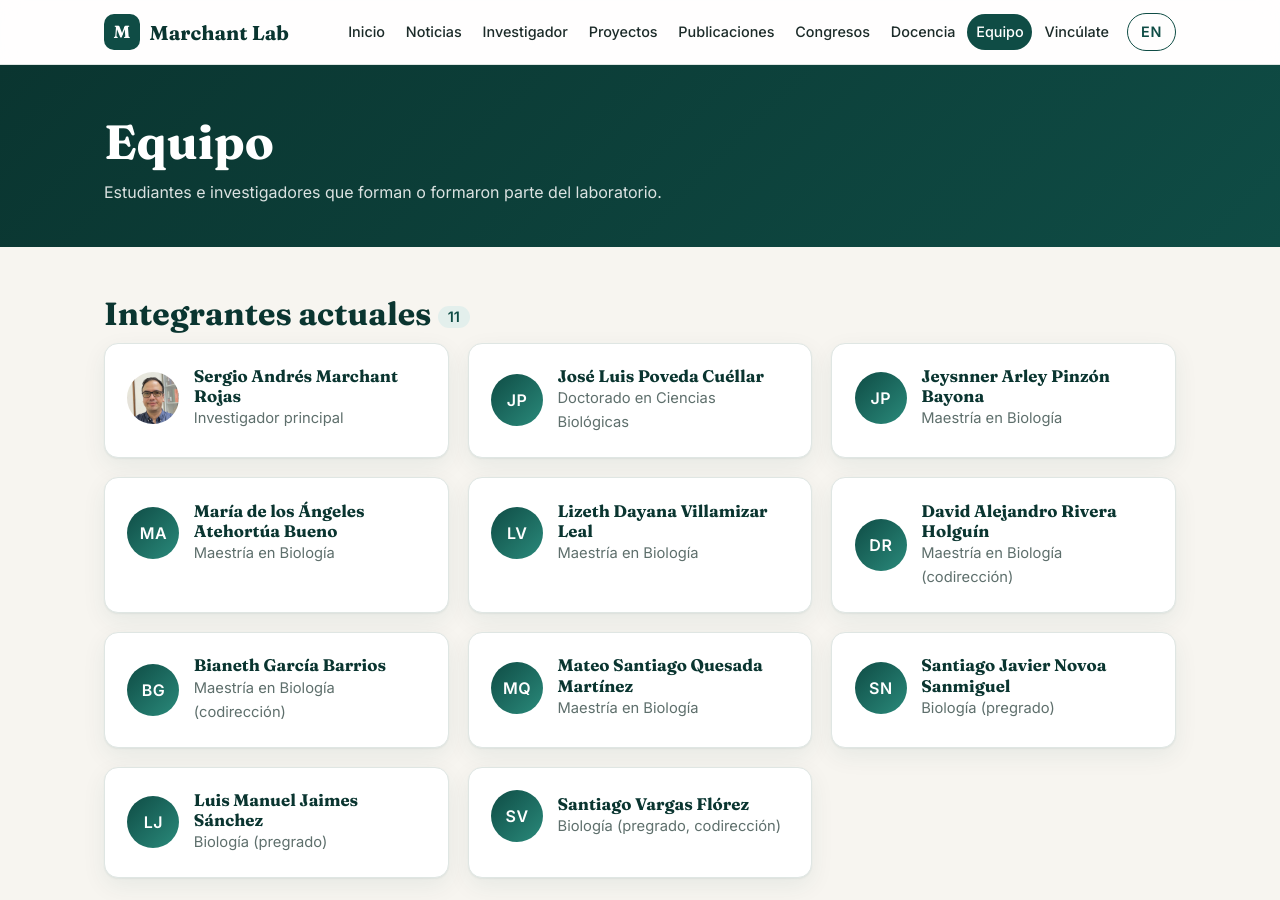
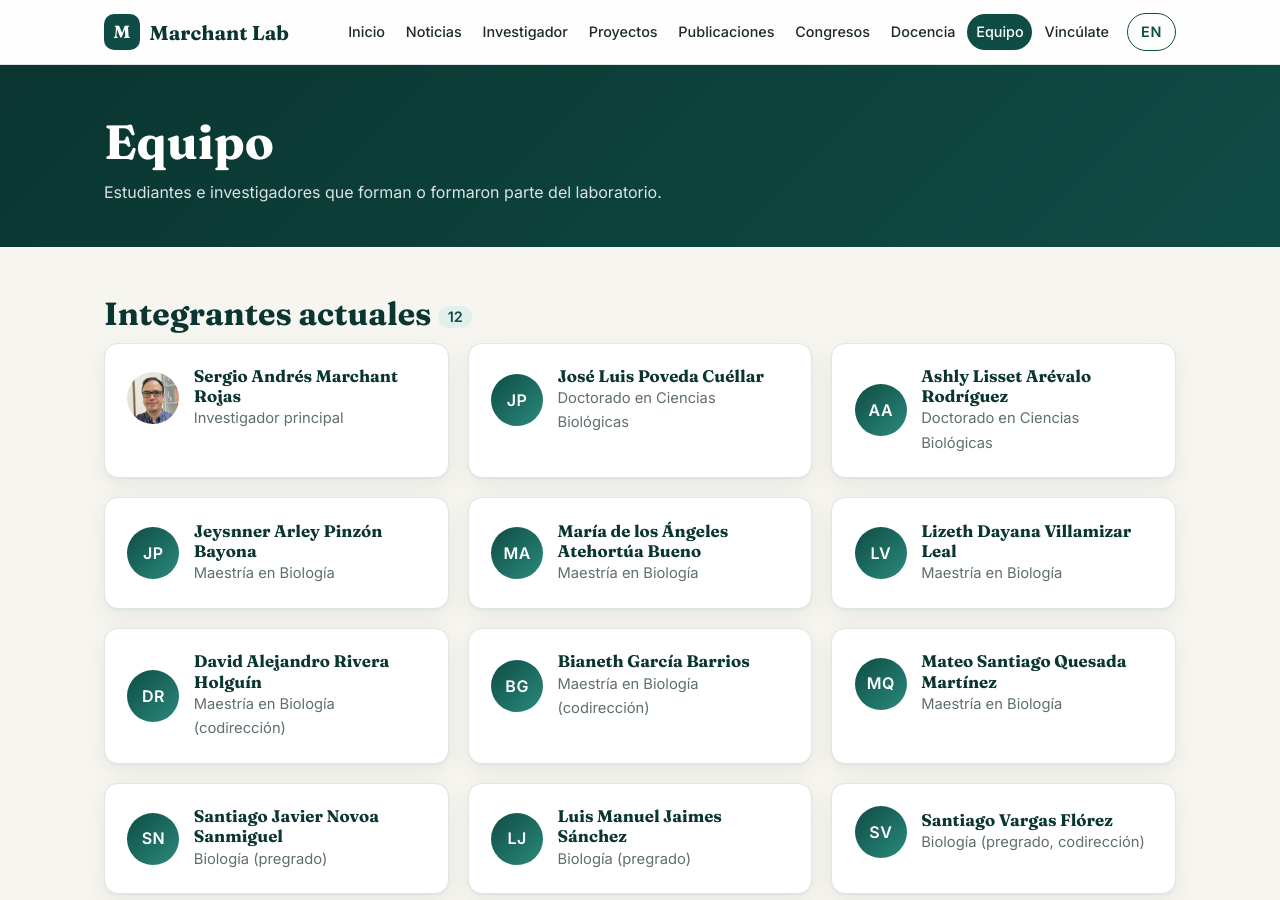
Before and after one commit to Marchant-Lab/marchant-lab-web, a Jekyll site: the page built from equipo.html, in a window 1280 px wide and 900 px high. Built offline with Jekyll 4.4.1, drawn with Linux system fonts in a browser that asks for light colours.

Commit message:
contenido: agrega a Ashly Arévalo como estudiante de doctorado
Co-Authored-By: Claude Opus 5.5 <noreply@anthropic.com>

```diff
--- a/_data/personas.yml
+++ b/_data/personas.yml
@@ -10,6 +10,9 @@
   estado: actual
   foto: /assets/fotos/sergio_perfil.jpg
 - nombre: José Luis Poveda Cuéllar
+  rol: Doctorado en Ciencias Biológicas
+  estado: actual
+- nombre: Ashly Lisset Arévalo Rodríguez   # Anexo 17 (2026-06): director S. Marchant, codirectora C. Holguín (AGROSAVIA)
   rol: Doctorado en Ciencias Biológicas
   estado: actual
 - nombre: Jeysnner Arley Pinzón Bayona
```
